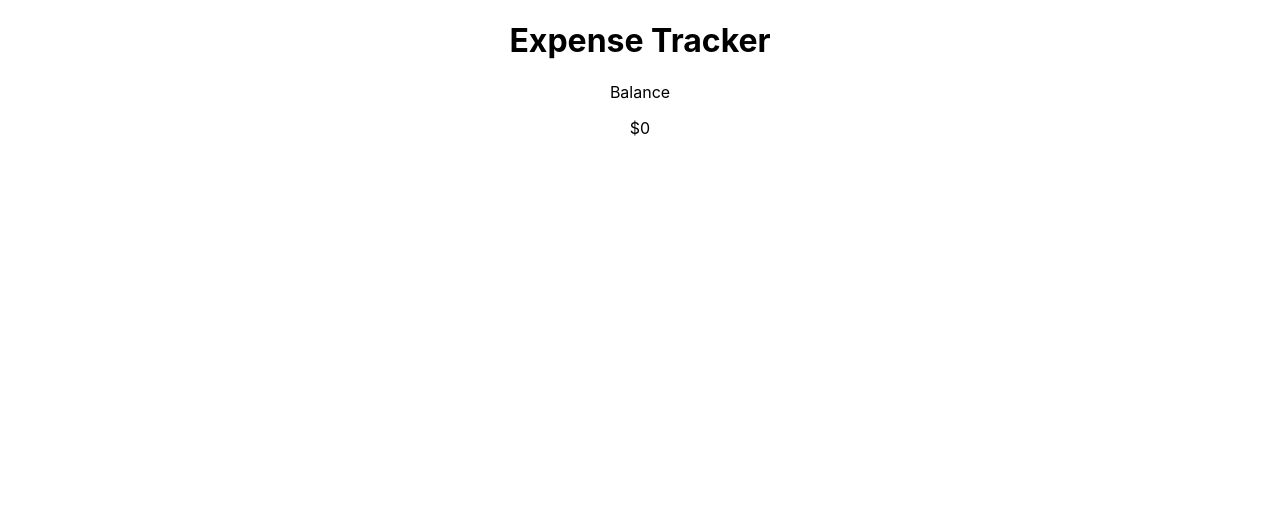
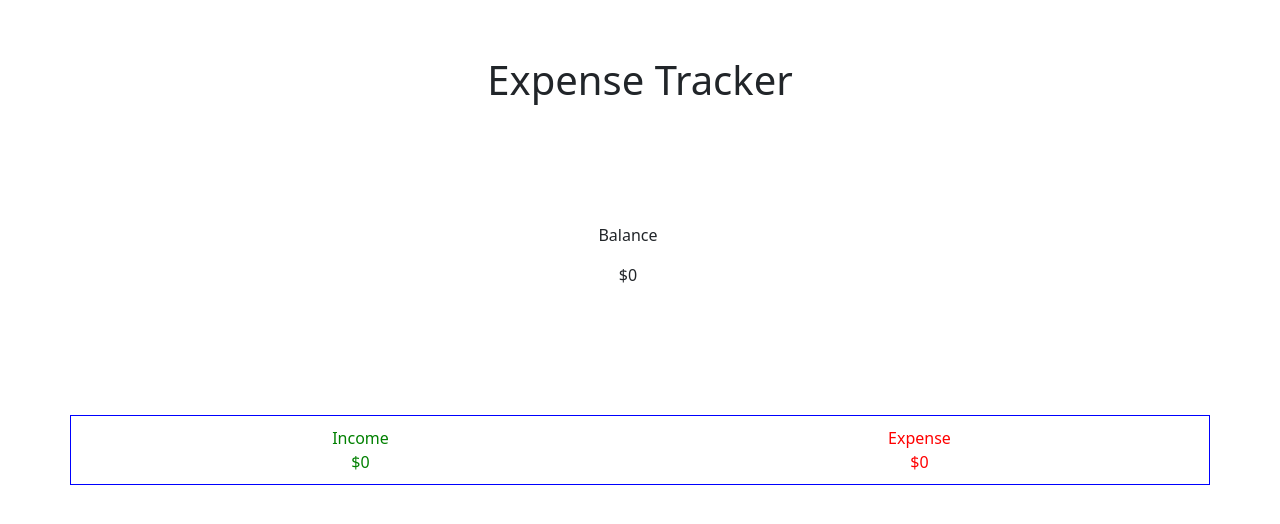
Before and after one commit to CatherineLydia/expense-tracker-react, a React (Create React App) app: page / in a window 1280 px wide. Shown: the top 524 px of the page. Built offline with nearby package versions, Linux system fonts and the light colour scheme.

Commit message:
ExpenseTracker Page

```diff
--- a/src/App.js
+++ b/src/App.js
@@ -1,10 +1,10 @@
 import './App.css';
-import Balance from './components/BalanceComponent';
+import ExpenseTrackerPage from './components/ExpenseTrackerPage';
 
 function App() {
   return (
     <div className="App">
-      <Balance />
+      <ExpenseTrackerPage />
     </div>
   );
 }
--- a/src/components/BalanceComponent.js
+++ b/src/components/BalanceComponent.js
@@ -1,11 +1,14 @@
+import { Row } from "reactstrap";
+
 const Balance = () => {
     return (
         <>
-            <h1>Expense Tracker</h1>
-            <div>
+            <Row>
                 <p>Balance</p>
-                <div>$0</div>
-            </div>
+            </Row>
+            <Row>
+                <p>$0</p>
+            </Row>
         </>
     )
 
--- /dev/null
+++ b/src/components/ExpenseTrackerPage.js
@@ -0,0 +1,21 @@
+import { Container, Row } from "reactstrap"
+import Balance from "./BalanceComponent"
+import IncomeExpense from "./IncomeExpenseComponent"
+
+const ExpenseTrackerPage = () => {
+    return (
+        <Container>
+            <Row style={{marginTop:"5%"}}>
+                <h1>Expense Tracker</h1>
+            </Row>
+            <Row style={{marginTop:"10%"}}>
+                <Balance/>
+            </Row>
+            <Row>
+                <IncomeExpense/>
+            </Row>
+        </Container>
+    )
+}
+
+export default ExpenseTrackerPage;
--- /dev/null
+++ b/src/components/IncomeExpenseComponent.js
@@ -0,0 +1,28 @@
+import { Row,Col,Container } from "reactstrap";
+
+const IncomeExpense = () => {
+    return (
+        <Container>
+                <Row style={{border:"1px solid blue",alignContent:"start",padding:"10px",marginTop:"10%"}}>
+                    <Col xs="6" style={{ color: "green" }}>
+                        <div>
+                            Income
+                        </div>
+                        <div>
+                            $0
+                        </div>
+                    </Col>
+                    <Col xs="6" style={{ color: "red" }}>
+                        <div>
+                            Expense
+                        </div>
+                        <div>
+                            $0
+                        </div>
+                    </Col>
+                </Row>
+            </Container>
+    )
+}
+
+export default IncomeExpense;
--- a/src/index.js
+++ b/src/index.js
@@ -3,6 +3,7 @@ import ReactDOM from 'react-dom/client';
 import './index.css';
 import App from './App';
 import reportWebVitals from './reportWebVitals';
+import 'bootstrap/dist/css/bootstrap.min.css';
 
 const root = ReactDOM.createRoot(document.getElementById('root'));
 root.render(
```
